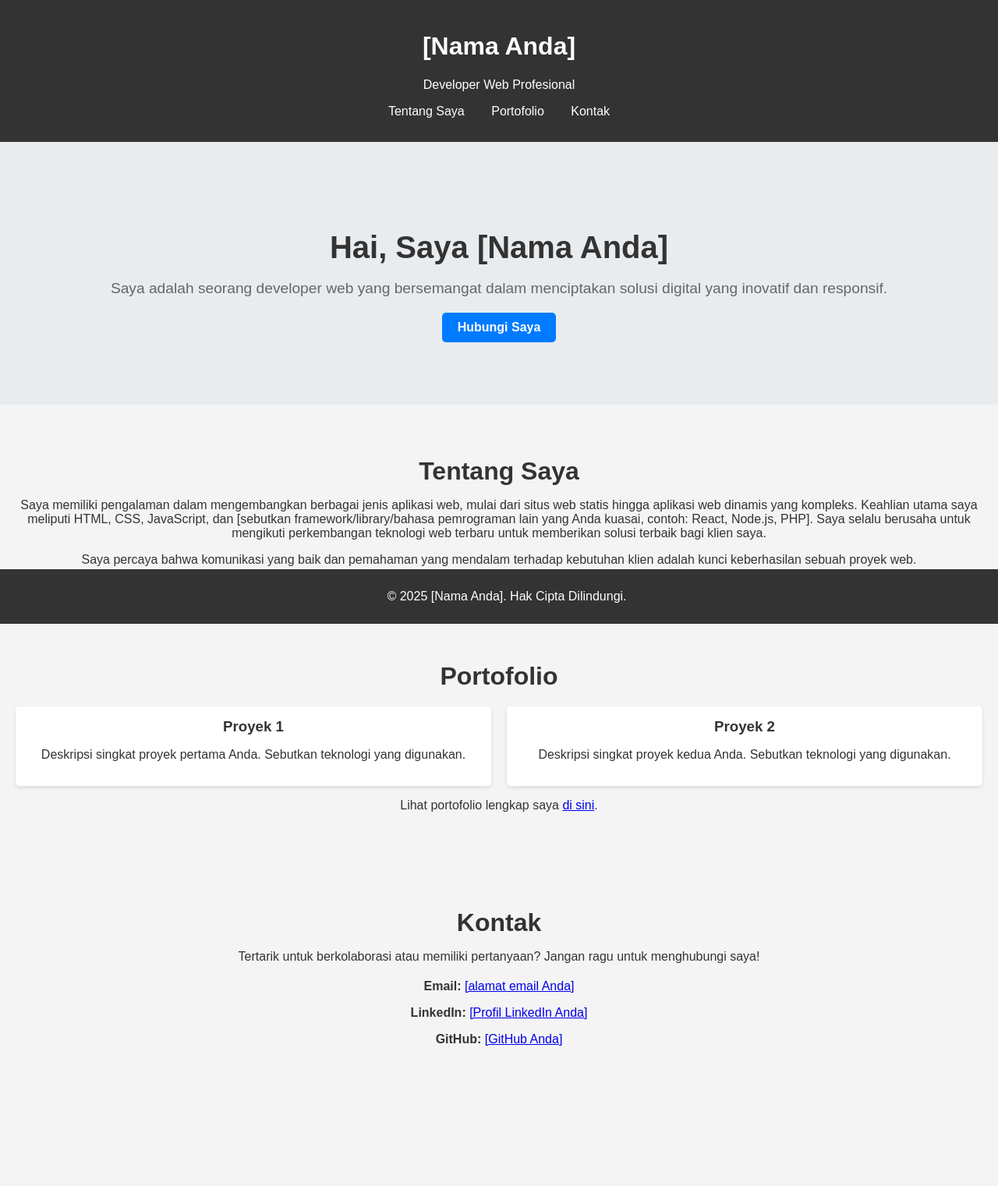
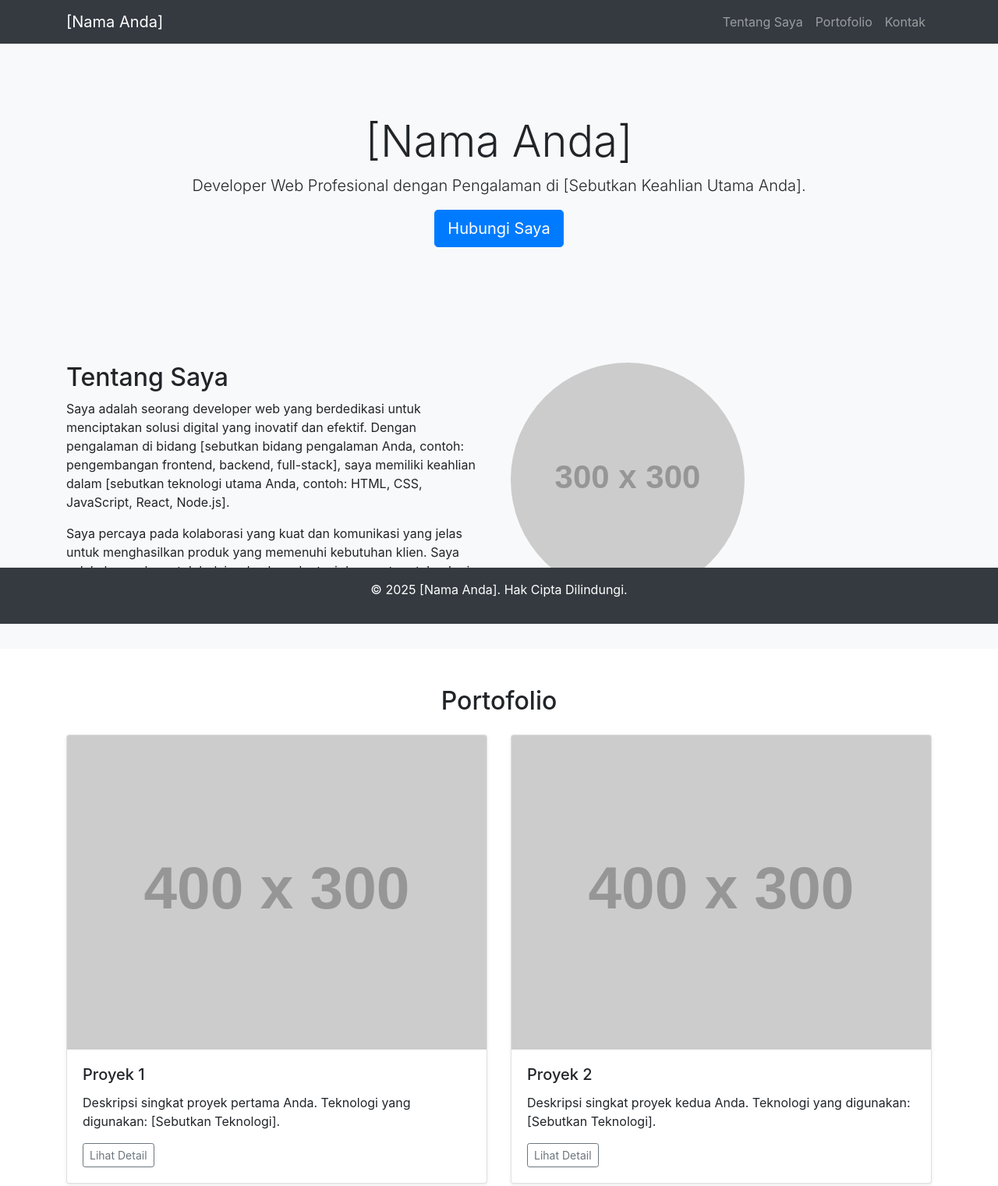
Before and after one commit to andour-info/andour-info.github.io, a plain HTML site: page index.html in a window 1280 px wide. Shown: the top 1521 px of the page at 78% size. Before the commit the page ends 1387 px from the top, so only its background shows below. Drawn offline with nearby package versions, Linux system fonts and the light colour scheme; placeholder pictures from the web are drawn by us.

Commit message:
Update halaman utama

```diff
--- a/index.html
+++ b/index.html
@@ -3,151 +3,121 @@
 <head>
     <meta charset="UTF-8">
     <meta name="viewport" content="width=device-width, initial-scale=1.0">
-    <title>Selamat Datang! - [Nama Anda] - Developer Web</title>
+    <title>Selamat Datang! - Annur - Developer Web</title>
+    <link rel="stylesheet" href="https://stackpath.bootstrapcdn.com/bootstrap/4.5.2/css/bootstrap.min.css" integrity="sha384-JcKb8q3iqJ61gNV9KGb8thSsNjpSL0n8PARn9HuZOnIxN0hoP+VmmDGMN5t9UJ0Z" crossorigin="anonymous">
     <style>
-        body {
-            font-family: sans-serif;
-            margin: 0;
-            padding: 0;
-            background-color: #f4f4f4;
-            color: #333;
-        }
-        header {
-            background-color: #333;
-            color: #fff;
-            padding: 20px;
+        .hero {
+            background-color: #f8f9fa;
+            padding: 100px 0;
             text-align: center;
         }
-        nav ul {
-            list-style: none;
-            padding: 0;
-            margin: 10px 0;
-            text-align: center;
-        }
-        nav ul li {
-            display: inline;
-            margin: 0 15px;
-        }
-        nav ul li a {
-            color: #fff;
-            text-decoration: none;
-        }
-        .hero {
-            text-align: center;
-            padding: 80px 20px;
-            background-color: #e9ecef;
-        }
-        .hero h1 {
-            font-size: 2.5em;
-            margin-bottom: 10px;
-        }
-        .hero p {
-            font-size: 1.2em;
-            color: #666;
-            margin-bottom: 20px;
-        }
-        .cta-button {
-            display: inline-block;
-            padding: 10px 20px;
-            background-color: #007bff;
-            color: #fff;
-            text-decoration: none;
-            border-radius: 5px;
-            font-weight: bold;
-        }
-        .section {
-            padding: 40px 20px;
-            text-align: center;
-        }
-        .section h2 {
-            font-size: 2em;
-            margin-bottom: 15px;
-        }
-        .portfolio-grid {
-            display: grid;
-            grid-template-columns: repeat(auto-fit, minmax(300px, 1fr));
-            gap: 20px;
-            margin-top: 20px;
-        }
         .portfolio-item {
-            background-color: #fff;
-            padding: 15px;
-            border-radius: 5px;
-            box-shadow: 0 2px 5px rgba(0, 0, 0, 0.1);
-        }
-        .portfolio-item h3 {
-            margin-top: 0;
-            margin-bottom: 10px;
-        }
-        .contact-info {
-            margin-top: 20px;
-        }
-        .contact-info p {
-            margin-bottom: 5px;
-        }
-        footer {
-            background-color: #333;
-            color: #fff;
-            text-align: center;
-            padding: 10px;
-            position: fixed;
-            bottom: 0;
-            width: 100%;
+            margin-bottom: 30px;
         }
     </style>
 </head>
 <body>
-    <header>
-        <h1>[Nama Anda]</h1>
-        <p>Developer Web Profesional</p>
-        <nav>
-            <ul>
-                <li><a href="#tentang-saya">Tentang Saya</a></li>
-                <li><a href="#portofolio">Portofolio</a></li>
-                <li><a href="#kontak">Kontak</a></li>
-            </ul>
-        </nav>
-    </header>
+    <nav class="navbar navbar-expand-lg navbar-dark bg-dark fixed-top">
+        <div class="container">
+            <a class="navbar-brand" href="#">[Nama Anda]</a>
+            <button class="navbar-toggler" type="button" data-toggle="collapse" data-target="#navbarNav" aria-controls="navbarNav" aria-expanded="false" aria-label="Toggle navigation">
+                <span class="navbar-toggler-icon"></span>
+            </button>
+            <div class="collapse navbar-collapse" id="navbarNav">
+                <ul class="navbar-nav ml-auto">
+                    <li class="nav-item">
+                        <a class="nav-link" href="#tentang-saya">Tentang Saya</a>
+                    </li>
+                    <li class="nav-item">
+                        <a class="nav-link" href="#portofolio">Portofolio</a>
+                    </li>
+                    <li class="nav-item">
+                        <a class="nav-link" href="#kontak">Kontak</a>
+                    </li>
+                </ul>
+            </div>
+        </div>
+    </nav>
 
-    <section class="hero">
-        <h1>Hai, Saya [Nama Anda]</h1>
-        <p>Saya adalah seorang developer web yang bersemangat dalam menciptakan solusi digital yang inovatif dan responsif.</p>
-        <a href="#kontak" class="cta-button">Hubungi Saya</a>
+    <section class="hero mt-5">
+        <div class="container">
+            <h1 class="display-4">[Nama Anda]</h1>
+            <p class="lead">Developer Web Profesional dengan Pengalaman di [Sebutkan Keahlian Utama Anda].</p>
+            <a href="#kontak" class="btn btn-primary btn-lg">Hubungi Saya</a>
+        </div>
     </section>
 
-    <section id="tentang-saya" class="section">
-        <h2>Tentang Saya</h2>
-        <p>Saya memiliki pengalaman dalam mengembangkan berbagai jenis aplikasi web, mulai dari situs web statis hingga aplikasi web dinamis yang kompleks. Keahlian utama saya meliputi HTML, CSS, JavaScript, dan [sebutkan framework/library/bahasa pemrograman lain yang Anda kuasai, contoh: React, Node.js, PHP]. Saya selalu berusaha untuk mengikuti perkembangan teknologi web terbaru untuk memberikan solusi terbaik bagi klien saya.</p>
-        <p>Saya percaya bahwa komunikasi yang baik dan pemahaman yang mendalam terhadap kebutuhan klien adalah kunci keberhasilan sebuah proyek web.</p>
+    <section id="tentang-saya" class="py-5 bg-light">
+        <div class="container">
+            <div class="row">
+                <div class="col-lg-6">
+                    <h2>Tentang Saya</h2>
+                    <p>Saya adalah seorang developer web yang berdedikasi untuk menciptakan solusi digital yang inovatif dan efektif. Dengan pengalaman di bidang [sebutkan bidang pengalaman Anda, contoh: pengembangan frontend, backend, full-stack], saya memiliki keahlian dalam [sebutkan teknologi utama Anda, contoh: HTML, CSS, JavaScript, React, Node.js].</p>
+                    <p>Saya percaya pada kolaborasi yang kuat dan komunikasi yang jelas untuk menghasilkan produk yang memenuhi kebutuhan klien. Saya selalu berusaha untuk belajar dan beradaptasi dengan tren teknologi terbaru.</p>
+                </div>
+                <div class="col-lg-6">
+                    <img src="https://via.placeholder.com/300" alt="Foto Profil" class="img-fluid rounded-circle">
+                </div>
+            </div>
+        </div>
     </section>
 
-    <section id="portofolio" class="section">
-        <h2>Portofolio</h2>
-        <div class="portfolio-grid">
-            <div class="portfolio-item">
-                <h3>Proyek 1</h3>
-                <p>Deskripsi singkat proyek pertama Anda. Sebutkan teknologi yang digunakan.</p>
+    <section id="portofolio" class="py-5">
+        <div class="container">
+            <h2 class="text-center mb-4">Portofolio</h2>
+            <div class="row">
+                <div class="col-md-6 portfolio-item">
+                    <div class="card shadow-sm">
+                        <img src="https://via.placeholder.com/400x300" class="card-img-top" alt="Proyek 1">
+                        <div class="card-body">
+                            <h5 class="card-title">Proyek 1</h5>
+                            <p class="card-text">Deskripsi singkat proyek pertama Anda. Teknologi yang digunakan: [Sebutkan Teknologi].</p>
+                            <a href="#" class="btn btn-sm btn-outline-secondary">Lihat Detail</a>
+                        </div>
+                    </div>
                 </div>
-            <div class="portfolio-item">
-                <h3>Proyek 2</h3>
-                <p>Deskripsi singkat proyek kedua Anda. Sebutkan teknologi yang digunakan.</p>
+                <div class="col-md-6 portfolio-item">
+                    <div class="card shadow-sm">
+                        <img src="https://via.placeholder.com/400x300" class="card-img-top" alt="Proyek 2">
+                        <div class="card-body">
+                            <h5 class="card-title">Proyek 2</h5>
+                            <p class="card-text">Deskripsi singkat proyek kedua Anda. Teknologi yang digunakan: [Sebutkan Teknologi].</p>
+                            <a href="#" class="btn btn-sm btn-outline-secondary">Lihat Detail</a>
+                        </div>
+                    </div>
+                </div>
+                </div>
+            <div class="text-center mt-3">
+                <a href="#" class="btn btn-info">Lihat Portofolio Lengkap</a>
+            </div>
+        </div>
+    </section>
+
+    <section id="kontak" class="py-5 bg-light">
+        <div class="container">
+            <h2 class="text-center mb-4">Kontak</h2>
+            <div class="row justify-content-center">
+                <div class="col-lg-8">
+                    <p class="lead text-center">Tertarik untuk berkolaborasi atau memiliki pertanyaan? Silakan hubungi saya melalui informasi di bawah ini:</p>
+                    <div class="mt-4">
+                        <p><i class="fas fa-envelope mr-2"></i> <strong>Email:</strong> <a href="mailto:[alamat email Anda]">[alamat email Anda]</a></p>
+                        <p><i class="fab fa-linkedin mr-2"></i> <strong>LinkedIn:</strong> <a href="[tautan LinkedIn Anda]" target="_blank">[Profil LinkedIn Anda]</a></p>
+                        <p><i class="fab fa-github mr-2"></i> <strong>GitHub:</strong> <a href="[tautan GitHub Anda]" target="_blank">[GitHub Anda]</a></p>
+                        </div>
                 </div>
             </div>
-        <p>Lihat portofolio lengkap saya <a href="#">di sini</a>.</p>
+        </div>
     </section>
 
-    <section id="kontak" class="section">
-        <h2>Kontak</h2>
-        <p>Tertarik untuk berkolaborasi atau memiliki pertanyaan? Jangan ragu untuk menghubungi saya!</p>
-        <div class="contact-info">
-            <p><strong>Email:</strong> <a href="mailto:[alamat email Anda]">[alamat email Anda]</a></p>
-            <p><strong>LinkedIn:</strong> <a href="[tautan LinkedIn Anda]" target="_blank">[Profil LinkedIn Anda]</a></p>
-            <p><strong>GitHub:</strong> <a href="[tautan GitHub Anda]" target="_blank">[GitHub Anda]</a></p>
-            </div>
-    </section>
+    <footer class="bg-dark text-white py-3 text-center fixed-bottom">
+        <div class="container">
+            <p>&copy; 2025 [Nama Anda]. Hak Cipta Dilindungi.</p>
+        </div>
+    </footer>
 
-    <footer>
-        <p>&copy; 2025 [Nama Anda]. Hak Cipta Dilindungi.</p>
-    </footer>
+    <script src="https://code.jquery.com/jquery-3.5.1.slim.min.js" integrity="sha384-DfXdz2htPH0lsSSs5nCTpuj/zy4C+OGpamoFVy38MVBn+IbbVYUew+OrCXaRkfj" crossorigin="anonymous"></script>
+    <script src="https://cdn.jsdelivr.net/npm/@popperjs/core@2.5.3/dist/umd/popper.min.js" integrity="sha384-ho+j7jyWK8lc+l9jMYuSpvWNh4J8lCX+h6zfq5LE6y8I+6Wu4Qqh+2jHEwWqGpoFa" crossorigin="anonymous"></script>
+    <script src="https://stackpath.bootstrapcdn.com/bootstrap/4.5.2/js/bootstrap.min.js" integrity="sha384-B4gt1jrGC7Jh4AgTPSdUtOBvfO8shuf57BaghqFfPlYxofvL8/KUEfYiJOMMV+rV" crossorigin="anonymous"></script>
+    <script src="https://cdnjs.cloudflare.com/ajax/libs/font-awesome/5.15.3/js/all.min.js" integrity="sha512-RXf+QSDCUQs5KHhC4YXdr0tDPWxNV2mQm9hyrJZrzVxUxfCsj/w1gPOm5BYEiiwiqkYk1RGyTmKEdh1Yj4nsuQ==" crossorigin="anonymous"></script>
 </body>
 </html>
```
